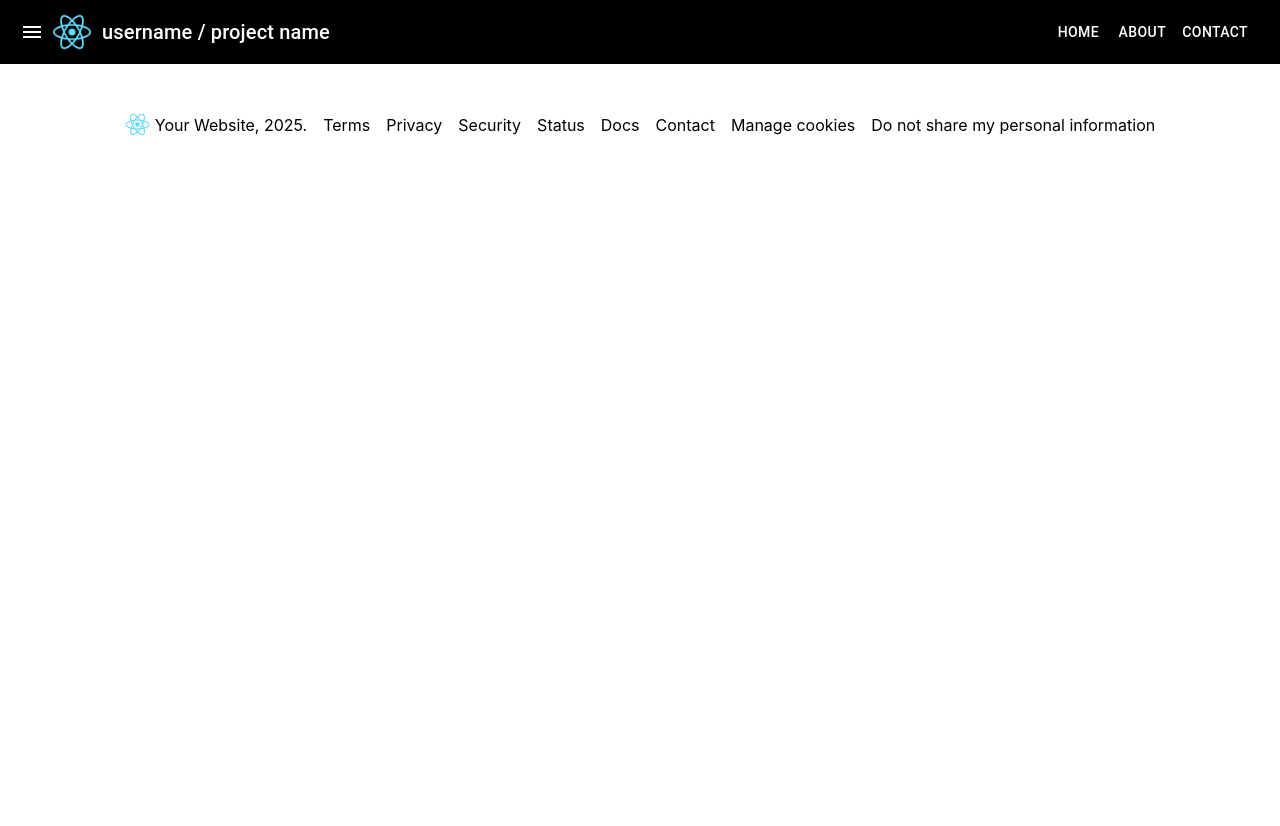
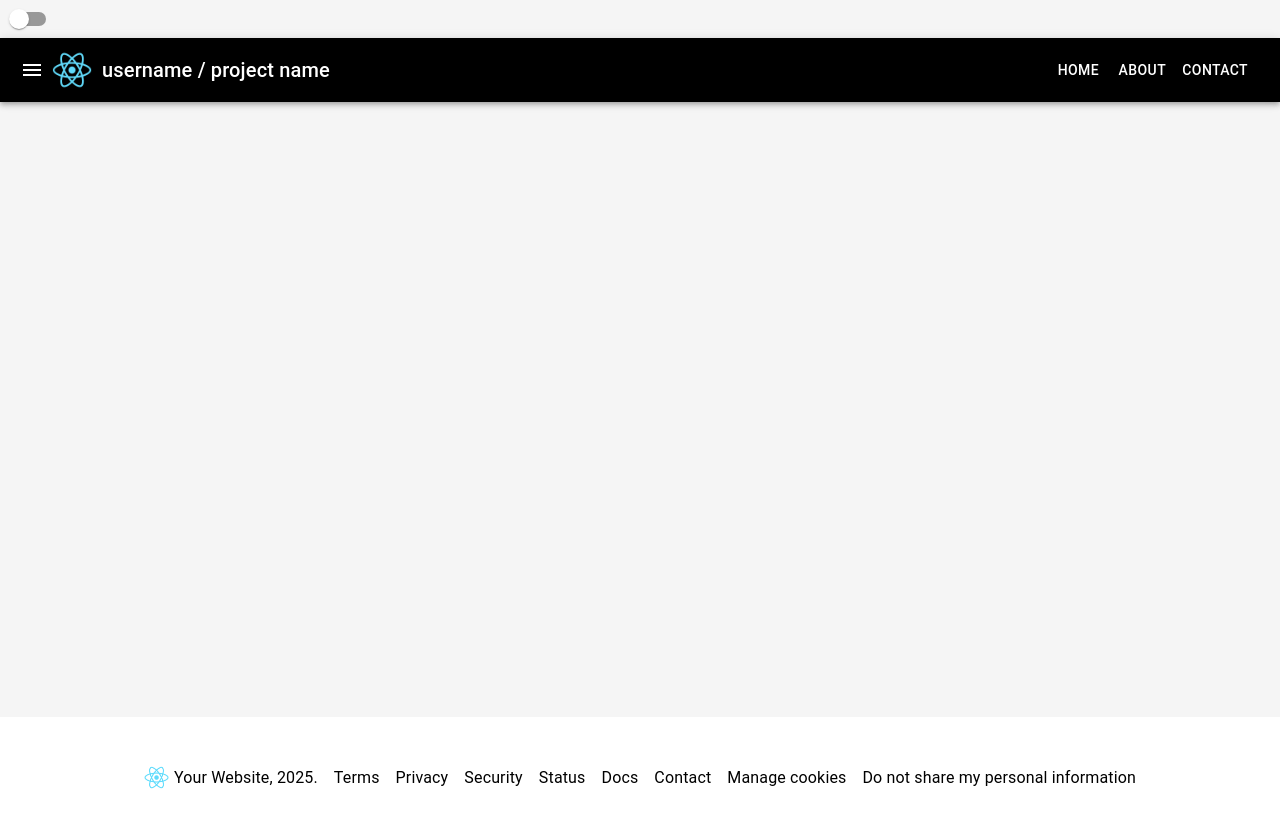
Before and after one commit to thuanvu301103/React.js-project-for-Front-end-server, a React (Create React App) app in the folder fe-server/: page / in a window 1280 px wide. Shown: the top 826 px of the page. Before the commit the page ends 800 px from the top, so only its background shows below. Built offline with nearby package versions, Linux system fonts and the light colour scheme.

Commit message:
Create Theme Color Change function

```diff
--- a/fe-server/src/App.css
+++ b/fe-server/src/App.css
@@ -36,3 +36,10 @@
     transform: rotate(360deg);
   }
 }
+
+.main-content {
+    min-height: 100vh; /* 100vh means 100% of the viewport height */
+    display: flex;
+    flex-direction: column;
+    justify-content: space-between;
+}
--- a/fe-server/src/App.js
+++ b/fe-server/src/App.js
@@ -1,14 +1,43 @@
 import logo from './logo.svg';
+import React, {useState} from 'react';
 import './App.css';
 import Navbar from './components/Navbar';
 import Footer from './components/Footer';
+import { ThemeProvider } from '@mui/material/styles';
+import { lightTheme, darkTheme } from './theme';
+import CssBaseline from '@mui/material/CssBaseline';
+import Switch from '@mui/material/Switch';
 
 function App() {
+
+    /* Handle Dark mode */
+
+    // Get savedMode from localStorage
+    const [darkMode, setDarkMode] = useState(() => {
+        const savedMode = localStorage.getItem('darkMode');
+        return savedMode ? JSON.parse(savedMode) : false;
+    });
+
+    // Handle Theme Change function - Save the change to localStorage
+    const handleThemeChange = () => {
+        setDarkMode((prevMode) => {
+            const newMode = !prevMode;
+            localStorage.setItem('darkMode', JSON.stringify(newMode));
+            return newMode;
+        });
+    };
+
+    /* Handle Language */
+
     return (
-        <div>
-            <Navbar />
-            <Footer />
-        </div>
+        <ThemeProvider theme={darkMode ? darkTheme : lightTheme}>
+            <Switch checked={darkMode} onChange={handleThemeChange} />
+            <CssBaseline />
+            <div className="main-content">
+                <Navbar />
+                <Footer />
+            </div>
+        </ThemeProvider>
   );
 }
 
--- a/fe-server/src/index.js
+++ b/fe-server/src/index.js
@@ -1,17 +1,13 @@
 import React from 'react';
 import ReactDOM from 'react-dom/client';
-import './index.css';
 import App from './App';
-import reportWebVitals from './reportWebVitals';
+
+const Root = () => {
+
+    return (
+        <App />
+    );
+};
 
 const root = ReactDOM.createRoot(document.getElementById('root'));
-root.render(
-  <React.StrictMode>
-    <App />
-  </React.StrictMode>
-);
-
-// If you want to start measuring performance in your app, pass a function
-// to log results (for example: reportWebVitals(console.log))
-// or send to an analytics endpoint. Learn more: https://bit.ly/CRA-vitals
-reportWebVitals();
+root.render(<Root />);
--- /dev/null
+++ b/fe-server/src/theme.js
@@ -0,0 +1,41 @@
+import { createTheme } from '@mui/material/styles';
+
+const lightTheme = createTheme({
+    palette: {
+        mode: 'light',
+        primary: {
+            main: '#1976d2', // Primary color
+        },
+        secondary: {
+            main: '#dc004e', // Secondary color
+        },
+        background: {
+            default: '#f5f5f5', // Background color
+        },
+        text: {
+            primary: '#000000', // Primary text color
+            secondary: '#ffffff', // Secondary text color
+        },
+    },
+});
+
+const darkTheme = createTheme({
+    palette: {
+        mode: 'dark',
+        primary: {
+            main: '#90caf9', // Primary color
+        },
+        secondary: {
+            main: '#f48fb1', // Secondary color
+        },
+        background: {
+            default: '#121212', // Background color
+        },
+        text: {
+            primary: '#ffffff', // Primary text color
+            secondary: '#000000', // Secondary text color
+        },
+    },
+});
+
+export { lightTheme, darkTheme };
```
Also changed, not shown: 1 other file (tests, documents, lock files or other folders).
